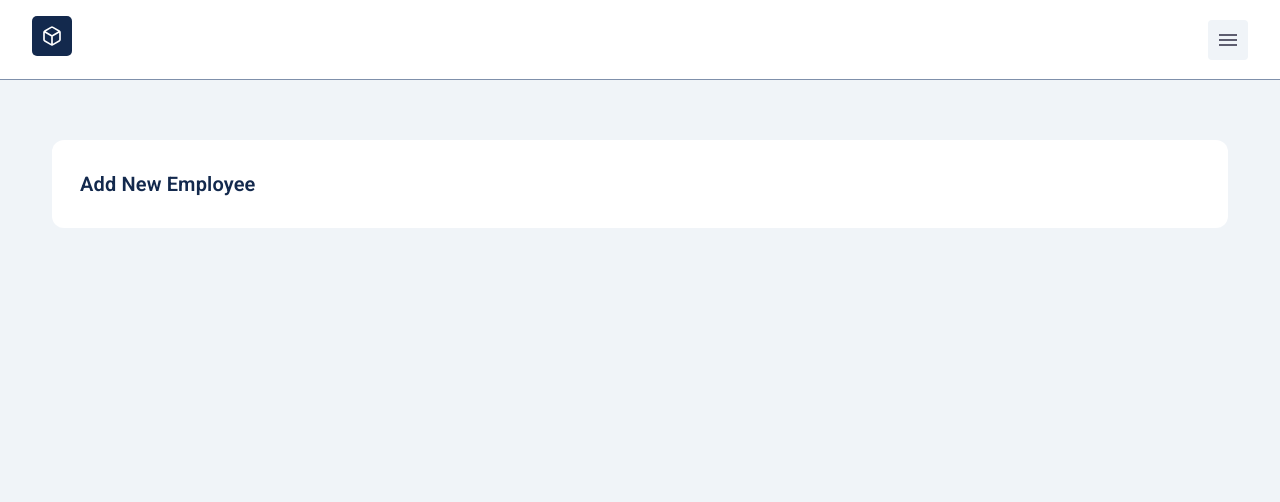
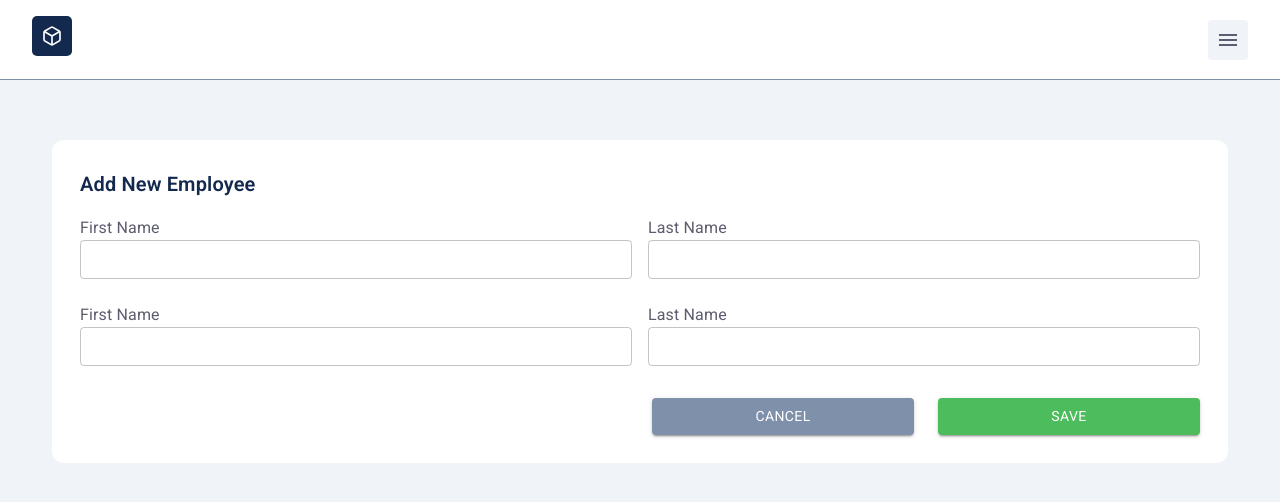
Before and after one commit to AHalic/SIMPlus, a Next.js app: page /users/new in a window 1280 px wide. Shown: the top 502 px of the page. Built offline with nearby package versions, Linux system fonts and the light colour scheme; what @mui/material-nextjs would draw is missing.

Commit message:
🚧 ✨ Adds base for new employee

```diff
--- a/app/(main)/users/new/page.js
+++ b/app/(main)/users/new/page.js
@@ -1,6 +1,26 @@
-import { Grid, Typography } from "@mui/material";
+"use client";
+
+import CustomInput from "@/components/Input";
+import { Button, Grid, Typography } from "@mui/material";
+import { Controller, useForm } from "react-hook-form";
 
 export default function NewUser() {
+    const {
+        control,
+        handleSubmit,
+        formState: { errors },
+    } = useForm()
+
+    const onSubmit = (data) => {
+        // TODO: handle submit
+    }
+
+    const onCancel = () => {
+        // TODO: handle cancel
+        // navigate back or reset form
+    }
+
+
     return (
         <Grid
 			container
@@ -11,6 +31,7 @@ export default function NewUser() {
             <Grid
                 container
                 padding="28px"
+                direction="column"
                 sx={{
                     borderRadius: '12px',
                     backgroundColor: 'secondary.main'
@@ -19,6 +40,139 @@ export default function NewUser() {
                 <Typography variant="h6" fontWeight={600}>
                     Add New Employee
                 </Typography>
+
+
+                <form onSubmit={handleSubmit(onSubmit)}>
+                    <Grid
+                        container
+                        direction="column"
+                        spacing={4}
+                    >
+                        {/* Form inputs */}
+                        <Grid container spacing={3} direction="column">
+                            <Grid container spacing={2}>
+                                <Grid size={{ xs: 6 }}>
+                                    <Controller
+                                        name={`first_name`}
+                                        control={control}
+                                        rules={{
+                                            required: "Field required",
+                                            maxLength: { value: 16, message: "Name has to be at most 16 characters" },
+                                            minLength: { value: 5, message: "Name has to be at least 5 characters" }
+                                        }}
+                                        render={({ field : { onChange, onBlur, value, ref } }) => (
+                                            <CustomInput
+                                                error={!!errors.first_name}
+                                                helperText={errors.first_name?.message}
+                                                fullWidth
+                                                onChange={onChange}
+                                                onBlur={onBlur}
+                                                value={value}
+                                                inputRef={ref}
+                                                label="First Name"
+                                                lightLabel
+                                            />
+                                        )}
+                                    />
+                                </Grid>
+
+                                <Grid size={{ xs: 6 }}>
+                                    <Controller
+                                        name="last_name"
+                                        control={control}
+                                        rules={{
+                                            required: "Field required",
+                                            maxLength: { value: 16, message: "Name has to be at most 16 characters" },
+                                            minLength: { value: 5, message: "Name has to be at least 5 characters" }
+                                        }}
+                                        render={({ field : { onChange, onBlur, value, ref } }) => (
+                                            <CustomInput
+                                                error={!!errors.last_name}
+                                                helperText={errors.last_name?.message}
+                                                fullWidth
+                                                onChange={onChange}
+                                                onBlur={onBlur}
+                                                value={value}
+                                                inputRef={ref}
+                                                label="Last Name"
+                                                lightLabel
+                                            />
+                                        )}
+                                    />
+                                </Grid>
+                            </Grid>
+
+                            <Grid container spacing={2}>
+                                <Grid size={{ xs: 6 }}>
+                                    <Controller
+                                        name={`password`}
+                                        control={control}
+                                        rules={{
+                                            // TODO: validate format
+                                            required: "Field required",
+                                            maxLength: { value: 20, message: "Password has to be at most 20 characters" },
+                                            minLength: { value: 8, message: "Password has to be at least 8 characters" }
+                                        }}
+                                        render={({ field : { onChange, onBlur, value, ref } }) => (
+                                            <CustomInput
+                                                error={!!errors.password}
+                                                helperText={errors.password?.message}
+                                                fullWidth
+                                                onChange={onChange}
+                                                onBlur={onBlur}
+                                                value={value}
+                                                inputRef={ref}
+                                                label="First Name"
+                                                lightLabel
+                                            />
+                                        )}
+                                    />
+                                </Grid>
+
+                                <Grid size={{ xs: 6 }}>
+                                    <Controller
+                                        name="email"
+                                        control={control}
+                                        rules={{
+                                            // TODO: validate format
+                                            required: "Field required",
+                                        }}
+                                        render={({ field : { onChange, onBlur, value, ref } }) => (
+                                            <CustomInput
+                                                error={!!errors.email}
+                                                helperText={errors.email?.message}
+                                                fullWidth
+                                                onChange={onChange}
+                                                onBlur={onBlur}
+                                                value={value}
+                                                inputRef={ref}
+                                                label="Last Name"
+                                                lightLabel
+                                            />
+                                        )}
+                                    />
+                                </Grid>
+                            </Grid>
+
+                            {/* TODO: add inputs for role and dpt  */}
+                        </Grid>
+
+                        {/* Form button */}
+                        <Grid container direction="row" justifyContent="end" spacing={3}>
+                            <Grid size={{ xs: 3 }} >
+                                <Button variant="contained" onClick={onCancel} fullWidth sx={{ backgroundColor: 'divider'}}>
+                                    Cancel
+                                </Button>
+                            </Grid>
+
+                            <Grid size={{ xs: 3 }}>
+                                <Button type="submit" variant="contained" fullWidth sx={{ backgroundColor: 'success.main'}}>
+                                    Save
+                                </Button>
+                            </Grid>
+                        </Grid>
+                    </Grid>
+                </form>
             </Grid>
         </Grid>
     )
```
